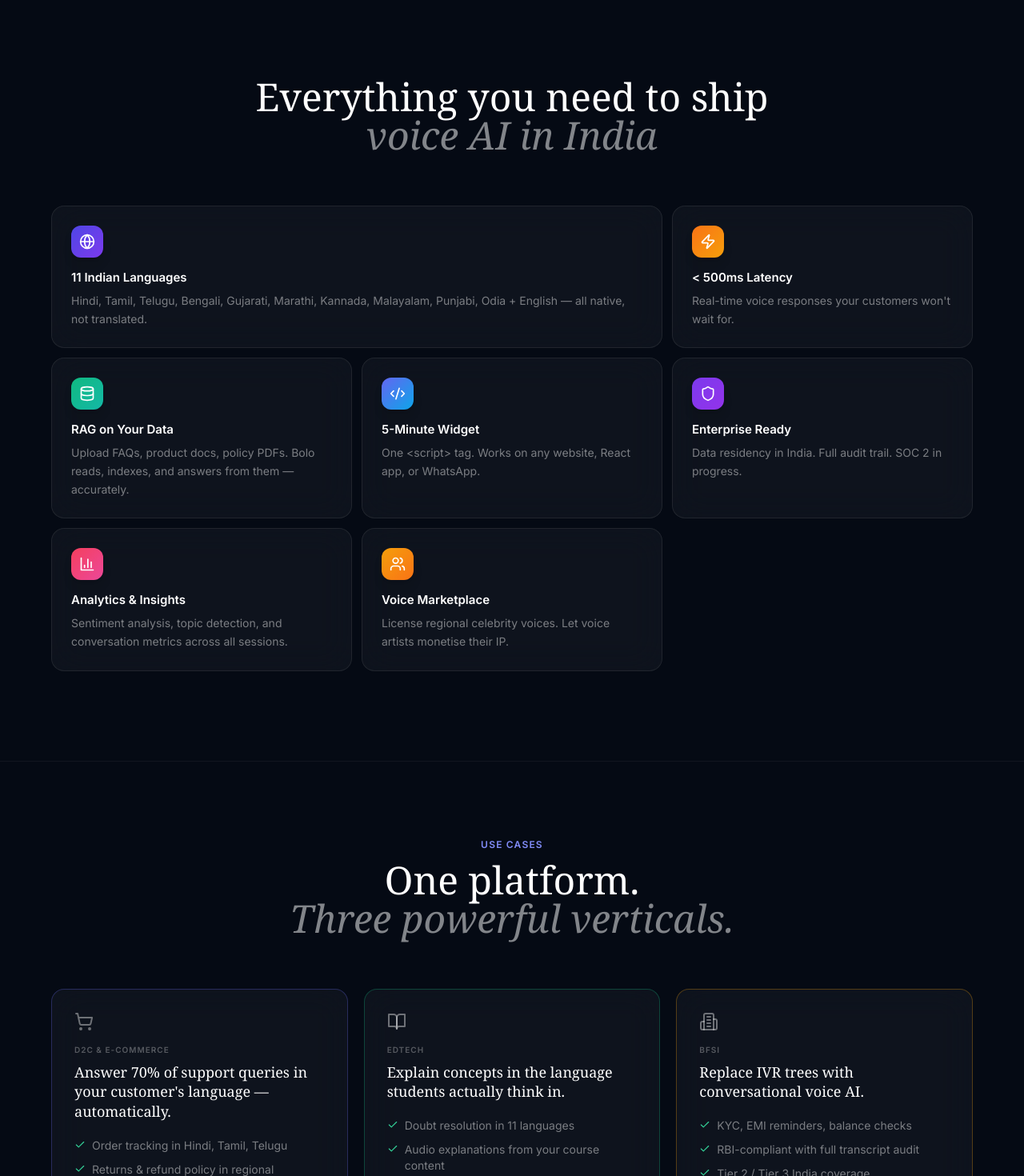
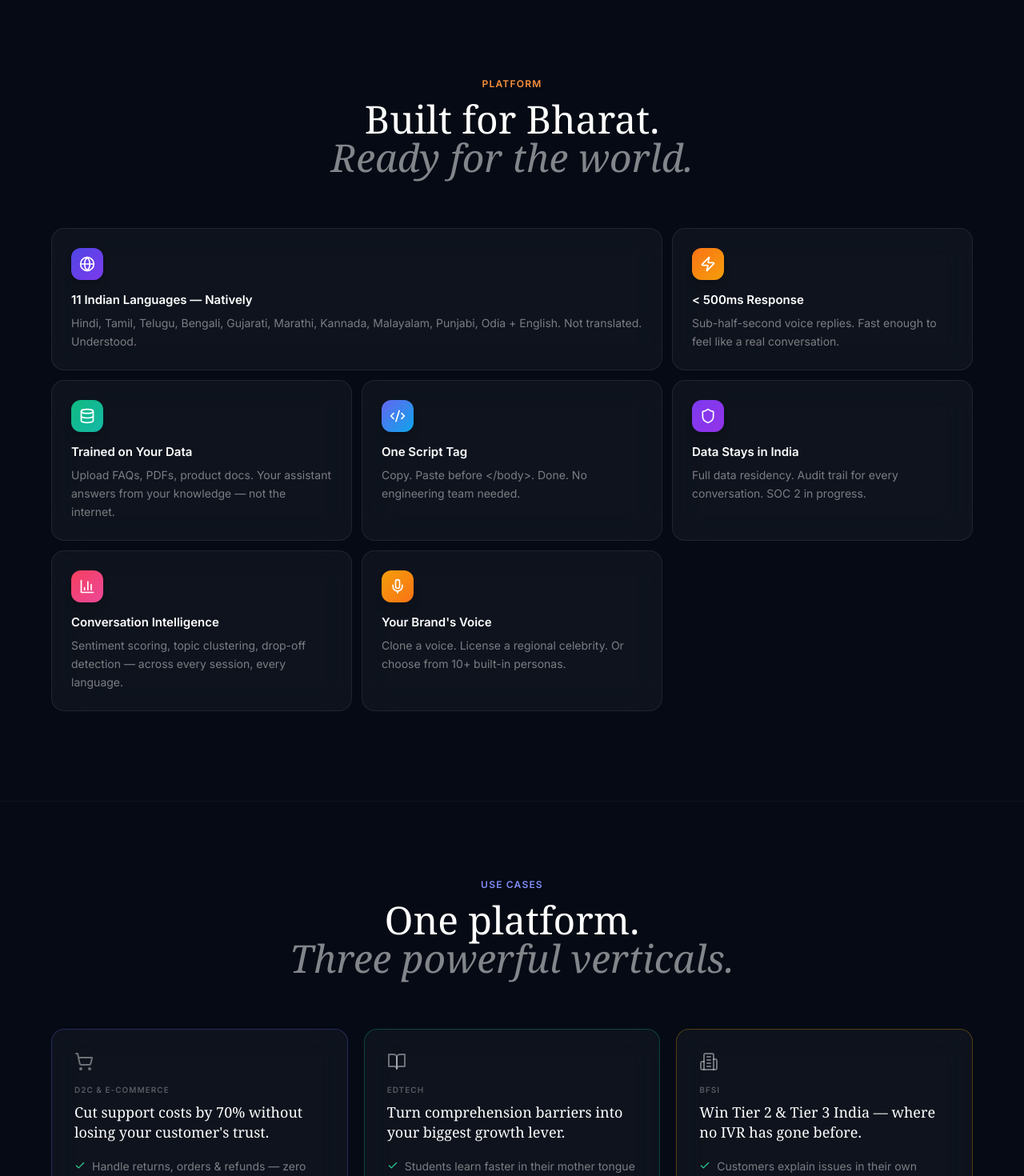
Before and after one commit to a3solutionsandservices-art/Bolo, a Next.js app in the folder frontend/: page / in a window 1280 px wide. Shown: the part 1160-2630 px from the top of the page at 80% size. Built offline with nearby package versions, Linux system fonts and the light colour scheme.

Commit message:
Implementation
**https://frontend-two-mocha-50.vercel.app** — deployed and live.

```diff
--- a/frontend/app/page.tsx
+++ b/frontend/app/page.tsx
@@ -7,7 +7,7 @@ import { useAuthStore } from "@/lib/auth-store";
 import {
   Mic, ArrowRight, Check, Globe, Zap, Shield,
   ShoppingCart, BookOpen, Building2, Play, ChevronRight,
-  Volume2, Sparkles, Database, Code2, BarChart3, Users,
+  Volume2, Sparkles, Database, Code2, BarChart3,
 } from "lucide-react";
 
 const LANGUAGES = [
@@ -34,50 +34,50 @@ const DEMO_CONVERSATION = [
 const BENTO_FEATURES = [
   {
     icon: Globe,
-    title: "11 Indian Languages",
-    desc: "Hindi, Tamil, Telugu, Bengali, Gujarati, Marathi, Kannada, Malayalam, Punjabi, Odia + English — all native, not translated.",
+    title: "11 Indian Languages — Natively",
+    desc: "Hindi, Tamil, Telugu, Bengali, Gujarati, Marathi, Kannada, Malayalam, Punjabi, Odia + English. Not translated. Understood.",
     size: "col-span-2",
     accent: "from-brand-600 to-violet-600",
   },
   {
     icon: Zap,
-    title: "< 500ms Latency",
-    desc: "Real-time voice responses your customers won't wait for.",
+    title: "< 500ms Response",
+    desc: "Sub-half-second voice replies. Fast enough to feel like a real conversation.",
     size: "col-span-1",
     accent: "from-fire-500 to-amber-500",
   },
   {
     icon: Database,
-    title: "RAG on Your Data",
-    desc: "Upload FAQs, product docs, policy PDFs. Bolo reads, indexes, and answers from them — accurately.",
+    title: "Trained on Your Data",
+    desc: "Upload FAQs, PDFs, product docs. Your assistant answers from your knowledge — not the internet.",
     size: "col-span-1",
     accent: "from-emerald-500 to-teal-500",
   },
   {
     icon: Code2,
-    title: "5-Minute Widget",
-    desc: "One <script> tag. Works on any website, React app, or WhatsApp.",
+    title: "One Script Tag",
+    desc: "Copy. Paste before </body>. Done. No engineering team needed.",
     size: "col-span-1",
     accent: "from-brand-500 to-sky-500",
   },
   {
     icon: Shield,
-    title: "Enterprise Ready",
-    desc: "Data residency in India. Full audit trail. SOC 2 in progress.",
+    title: "Data Stays in India",
+    desc: "Full data residency. Audit trail for every conversation. SOC 2 in progress.",
     size: "col-span-1",
     accent: "from-violet-600 to-purple-600",
   },
   {
     icon: BarChart3,
-    title: "Analytics & Insights",
-    desc: "Sentiment analysis, topic detection, and conversation metrics across all sessions.",
+    title: "Conversation Intelligence",
+    desc: "Sentiment scoring, topic clustering, drop-off detection — across every session, every language.",
     size: "col-span-1",
     accent: "from-rose-500 to-pink-500",
   },
   {
-    icon: Users,
-    title: "Voice Marketplace",
-    desc: "License regional celebrity voices. Let voice artists monetise their IP.",
+    icon: Mic,
+    title: "Your Brand's Voice",
+    desc: "Clone a voice. License a regional celebrity. Or choose from 10+ built-in personas.",
     size: "col-span-1",
     accent: "from-amber-500 to-orange-500",
   },
@@ -88,24 +88,24 @@ const USE_CASES = [
     icon: ShoppingCart,
     accent: "border-brand-500/30 hover:border-brand-500/60",
     tag: "D2C & E-commerce",
-    headline: "Answer 70% of support queries in your customer's language — automatically.",
-    bullets: ["Order tracking in Hindi, Tamil, Telugu", "Returns & refund policy in regional language", "24×7 with zero agent cost"],
+    headline: "Cut support costs by 70% without losing your customer's trust.",
+    bullets: ["Handle returns, orders & refunds — zero wait time", "Customers feel heard in their own language", "Scale to 10,000 queries with no extra headcount"],
     href: "/register?template=ecommerce",
   },
   {
     icon: BookOpen,
     accent: "border-emerald-500/30 hover:border-emerald-500/60",
     tag: "EdTech",
-    headline: "Explain concepts in the language students actually think in.",
-    bullets: ["Doubt resolution in 11 languages", "Audio explanations from your course content", "Reduces dropout from comprehension barriers"],
+    headline: "Turn comprehension barriers into your biggest growth lever.",
+    bullets: ["Students learn faster in their mother tongue", "24×7 doubt resolution — no tutor burnout", "Measurable drop in course drop-off rates"],
     href: "/register?template=edtech",
   },
   {
     icon: Building2,
     accent: "border-amber-500/30 hover:border-amber-500/60",
     tag: "BFSI",
-    headline: "Replace IVR trees with conversational voice AI.",
-    bullets: ["KYC, EMI reminders, balance checks", "RBI-compliant with full transcript audit", "Tier 2 / Tier 3 India coverage"],
+    headline: "Win Tier 2 & Tier 3 India — where no IVR has gone before.",
+    bullets: ["Customers explain issues in their own words", "Full transcript audit trail — regulator ready", "Reach millions who never used digital banking"],
     href: "/register?template=bfsi",
   },
 ];
@@ -318,9 +318,10 @@ export default function LandingPage() {
       <section id="features" className="py-28 px-6">
         <div className="max-w-6xl mx-auto">
           <div className="text-center mb-16">
+            <p className="text-xs text-saffron-400 font-semibold tracking-widest uppercase mb-3">Platform</p>
             <h2 className="font-serif text-4xl md:text-5xl text-white mb-4 leading-tight">
-              Everything you need to ship<br />
-              <span className="italic text-white/50">voice AI in India</span>
+              Built for Bharat.<br />
+              <span className="italic text-white/50">Ready for the world.</span>
             </h2>
           </div>
 
```
